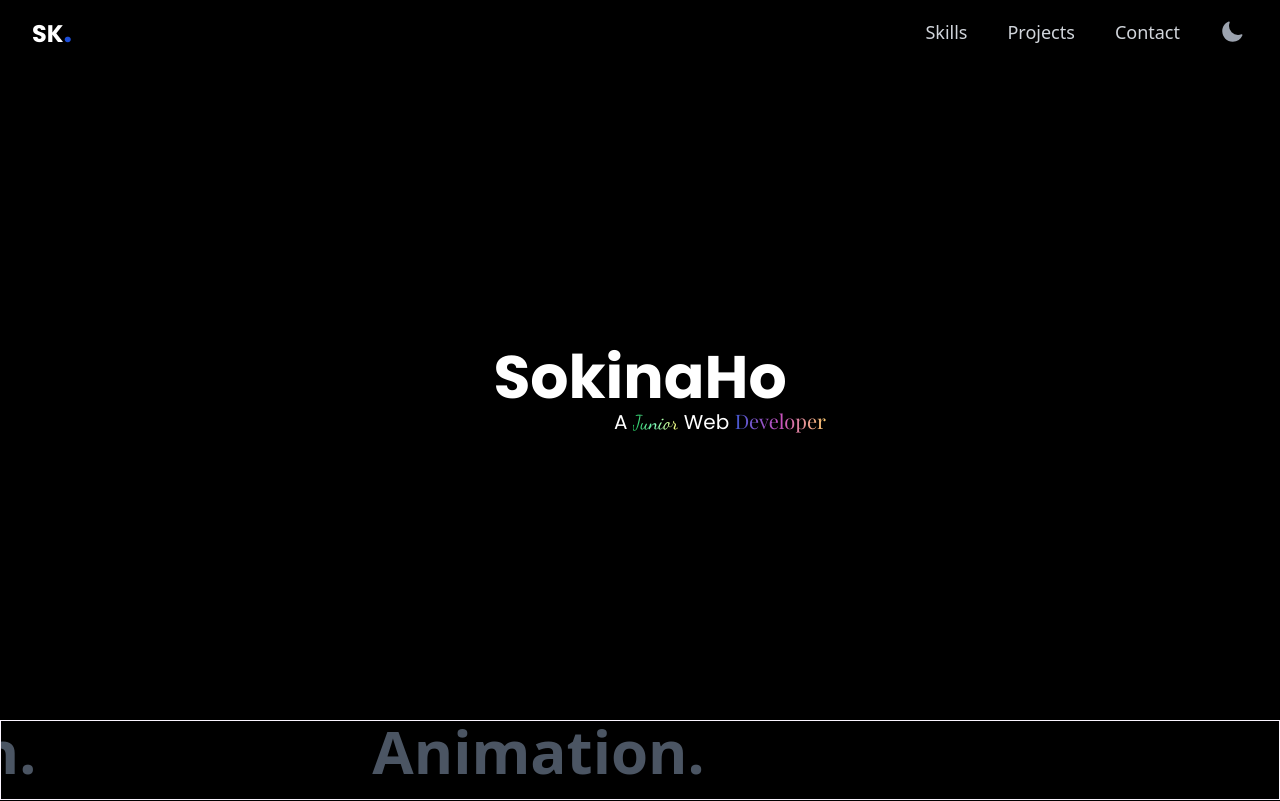
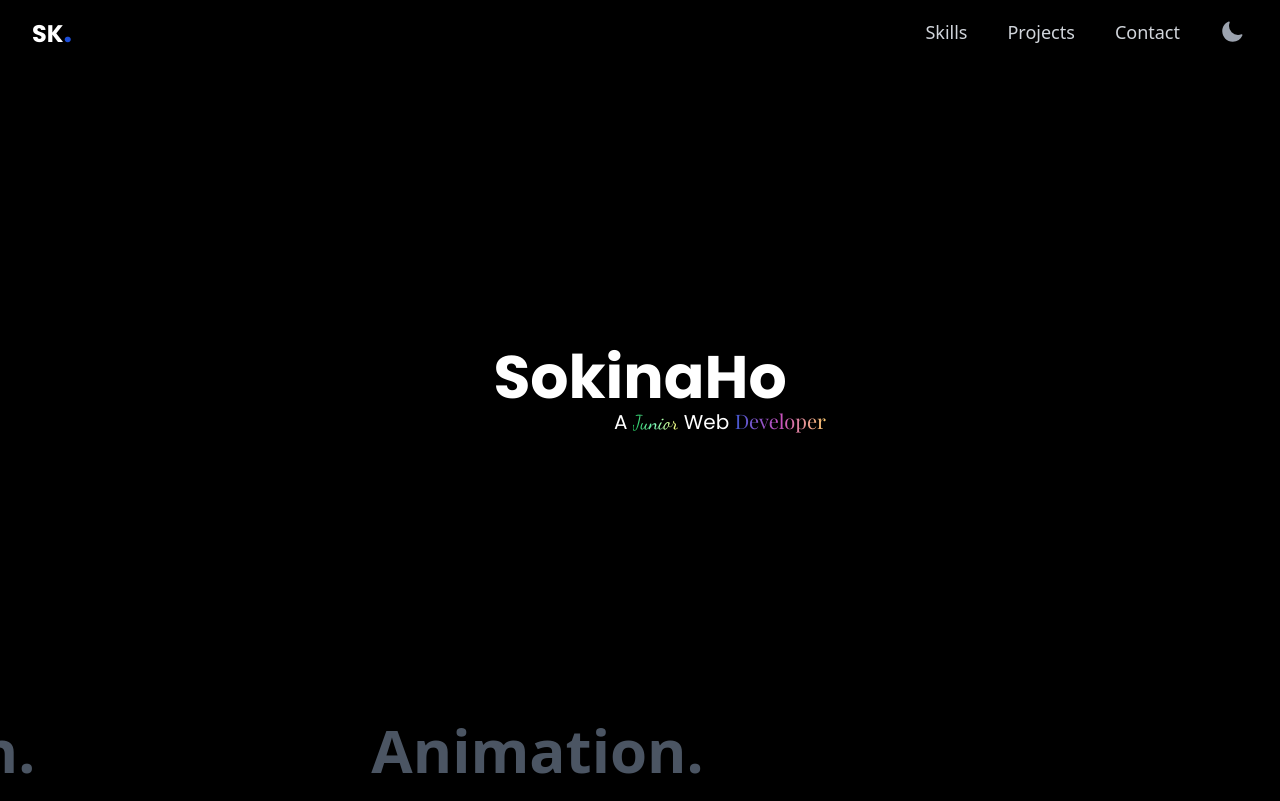
Before and after one commit to SKina-333/Devfolio, a React (Vite) app: page / in a window 1280 px wide. Shown: the top 801 px of the page. Built offline with nearby package versions, Linux system fonts and the light colour scheme; a web font is replaced by a local one.

Commit message:
remove border again

```diff
--- a/src/sections/MainSection.jsx
+++ b/src/sections/MainSection.jsx
@@ -65,7 +65,7 @@ export default function MainSection() {
           </span>
         </p>
       </section>
-      <div ref={container} className="flex flex-row overflow-x-hidden text-nowrap w-full relative border border-purple-50 2xl:h-36 lg:h-20 h-10">
+      <div ref={container} className="flex flex-row overflow-x-hidden text-nowrap w-full relative  2xl:h-36 lg:h-20 h-10">
         <div
           id="containerOne"
           className="absolute text-nowrap overflow-hidden flex flex-row 2xl:text-9xl 2xl:gap-80 gap-20 lg:text-6xl text-4xl font-bold text-gray-600 will-change-transform "
```
